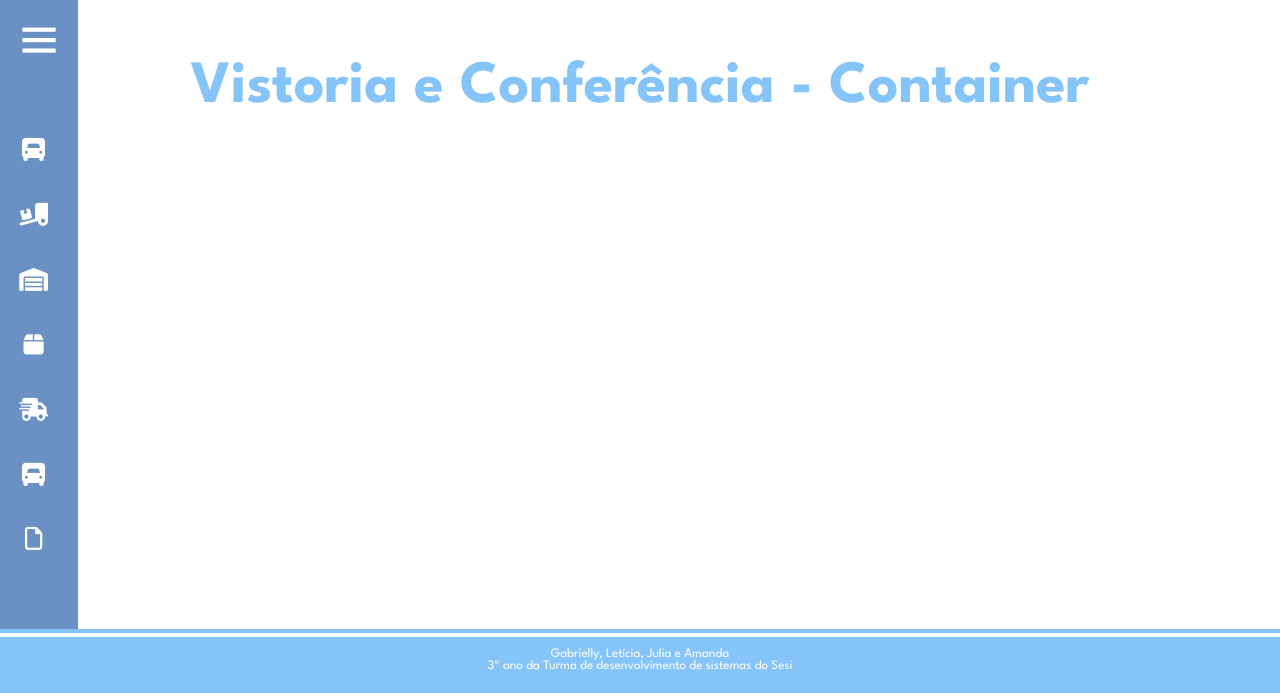
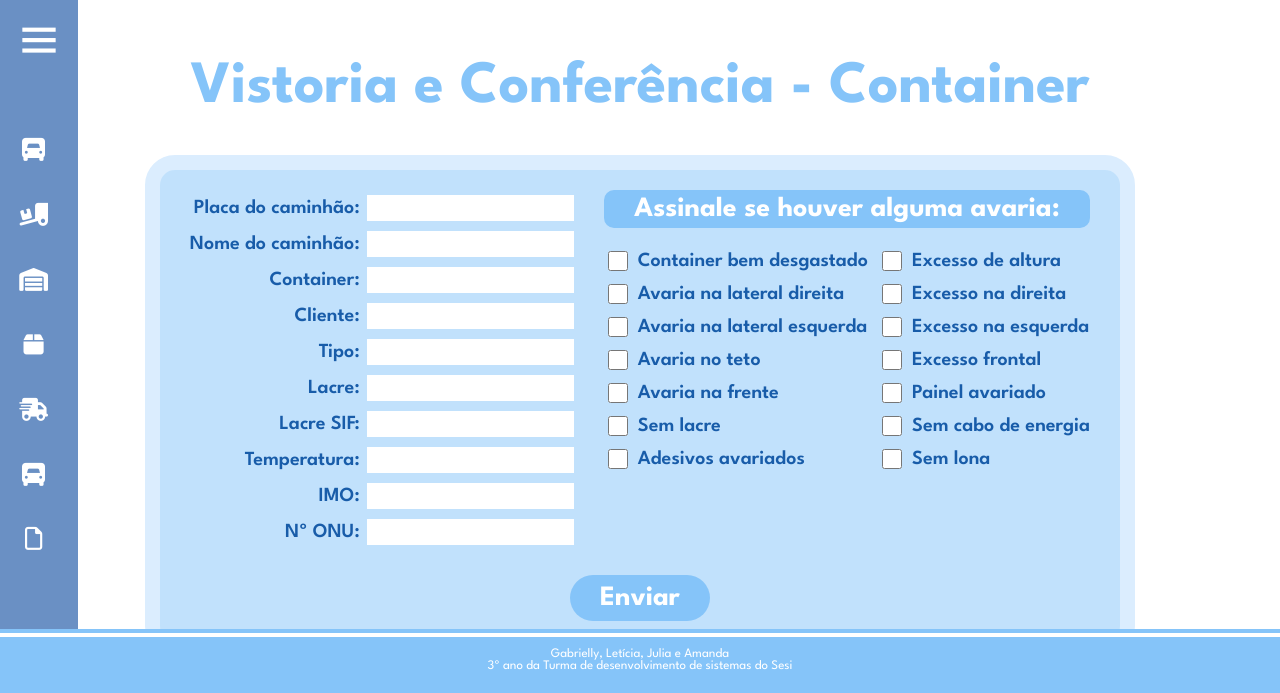
Before and after one commit to gabriellyzgoda/SA, a PHP site: page /container.php in a window 1280 px wide. Shown: the part 107-800 px from the top of the page. Run offline with PHP 8.4, Linux system fonts and the light colour scheme; the visitor is signed in with stand-in values (Sample User, id 1); data comes from the database, SQL or seed files in the repository; some libraries are stand-ins or nearby versions.

Commit message:
vistoria e conferencia feita

```diff
--- a/container.php
+++ b/container.php
@@ -25,6 +25,7 @@ $conexao -> close();?>
     <title>Home Aluno</title>
     <script src="https://kit.fontawesome.com/1317d874ee.js" crossorigin="anonymous"></script>
     <link rel="stylesheet" type="text/css" href="estiloHome.css" media="screen"/>
+    <link rel="stylesheet" type="text/css" href="estiloContainer.css" media="screen"/>
     <link href='https://unpkg.com/boxicons@2.0.7/css/boxicons.min.css' rel='stylesheet'>
     <style>
         @import url('https://fonts.googleapis.com/css2?family=League+Spartan:wght@100..900&display=swap');
@@ -196,6 +197,128 @@ $conexao -> close();?>
          <h1>Vistoria e Conferência - Container</h1>
         </div>
     </div>
+    <div class="linha-vistoria">
+      <div class="quadro-vistoria">
+      <form class="form" method="post" action="" id="" name="" >
+        <div class="quadroForm">
+            <div class="bloco01">
+              <div class="linhasBloco01">
+                <label>Placa do caminhão:</label>
+                <input type="text" name="un" placeholder="">
+              </div>
+              <div class="linhasBloco01">
+                <label>Nome do caminhão:</label>
+                <input type="text" name="un" placeholder="">
+              </div>
+              <div class="linhasBloco01">
+                <label>Container:</label>
+                <input type="text" name="un" placeholder="">
+              </div>
+              <div class="linhasBloco01">
+                <label>Cliente:</label>
+                <input type="text" name="un" placeholder="">
+              </div>
+              <div class="linhasBloco01">
+                <label>Tipo:</label>
+                <input type="text" name="un" placeholder="">
+              </div>
+              <div class="linhasBloco01">
+                <label>Lacre:</label>
+                <input type="text" name="un" placeholder="">
+              </div>
+              <div class="linhasBloco01">
+                <label>Lacre SIF:</label>
+                <input type="text" name="un" placeholder="">
+              </div>
+              <div class="linhasBloco01">
+                <label>Temperatura:</label>
+                <input type="text" name="un" placeholder="">
+              </div>
+              <div class="linhasBloco01">
+                <label>IMO:</label>
+                <input type="text" name="un" placeholder="">
+              </div>
+              <div class="linhasBloco01">
+                <label>Nº ONU:</label>
+                <input type="text" name="un" placeholder="">
+              </div>
+            </div>
+            <div class="bloco02">
+              <div class="bloco02Titulo">
+                <p>Assinale se houver alguma avaria:</p>
+              </div>
+              <div class="bloco02Quadro">
+                <div class="subBloco1">
+                  <div class="linhasSubBloco1">
+                    <input type="checkbox" id="saida" name="saida" />
+                    <label>Container bem desgastado</label>
+                  </div>
+                  <div class="linhasSubBloco1">
+                    <input type="checkbox" id="saida" name="saida" />
+                    <label>Avaria na lateral direita</label>
+                  </div>
+                  <div class="linhasSubBloco1">
+                    <input type="checkbox" id="saida" name="saida" />
+                    <label>Avaria na lateral esquerda</label>
+                  </div>
+                  <div class="linhasSubBloco1">
+                    <input type="checkbox" id="saida" name="saida" />
+                    <label>Avaria no teto</label>
+                  </div>
+                  <div class="linhasSubBloco1">
+                    <input type="checkbox" id="saida" name="saida" />
+                    <label>Avaria na frente</label>
+                  </div>
+                  <div class="linhasSubBloco1">
+                    <input type="checkbox" id="saida" name="saida" />
+                    <label>Sem lacre</label>
+                  </div>
+                  <div class="linhasSubBloco1">
+                    <input type="checkbox" id="saida" name="saida" />
+                    <label>Adesivos avariados</label>
+                  </div>
+                </div>
+                <div class="subBloco2">
+                  <div class="linhasSubBloco2">
+                    <input type="checkbox" id="saida" name="saida" />
+                    <label>Excesso de altura</label>
+                  </div>
+                  <div class="linhasSubBloco2">
+                    <input type="checkbox" id="saida" name="saida" />
+                    <label>Excesso na direita</label>
+                  </div>
+                  <div class="linhasSubBloco2">
+                    <input type="checkbox" id="saida" name="saida" />
+                    <label>Excesso na esquerda</label>
+                  </div>
+                  <div class="linhasSubBloco2">
+                    <input type="checkbox" id="saida" name="saida" />
+                    <label>Excesso frontal</label>
+                  </div>
+                  <div class="linhasSubBloco2">
+                    <input type="checkbox" id="saida" name="saida" />
+                    <label>Painel avariado</label>
+                  </div>
+                  <div class="linhasSubBloco2">
+                    <input type="checkbox" id="saida" name="saida" />
+                    <label>Sem cabo de energia</label>
+                  </div>
+                  <div class="linhasSubBloco2">
+                    <input type="checkbox" id="saida" name="saida" />
+                    <label>Sem lona</label>
+                  </div>
+                </div>
+              </div>
+            </div>
+        </div>
+        <div class="quadroBotao">
+          <input class="" id="pegar" type="submit" value="Enviar"/>
+          </form>
+        </div>
+
+
+      </div>
+    </div>
 
     <footer>
         <div class="linha-footer"><div>
--- /dev/null
+++ b/estiloContainer.css
@@ -0,0 +1,137 @@
+
+
+.linha-vistoria {
+    width: 100%;
+    display: flex;
+    justify-content: center;
+    align-items: center;
+}
+
+.quadro-vistoria {
+    background-color: #c1e1fc;
+    border: 15px solid #dbedfe;
+    border-radius: 30px;
+    height: auto;
+    min-width: 700px;
+    display: flex;
+    flex-direction: column;
+    justify-content: center;
+    align-items: center;
+    padding: 20px 30px;
+}
+
+.quadroForm {
+    display: flex;
+    flex-direction: row;
+}
+
+.bloco01 {
+    display: flex;
+    flex-direction: column;
+    margin-right: 30px;
+}
+
+.bloco01 .linhasBloco01 {
+    display: flex;
+    flex-direction: row;
+    justify-content: end;
+    align-items: center;
+}
+
+.bloco01 .linhasBloco01 input {
+    border: none;
+    margin: 5px 0px 5px 7px;
+    height: 24px;
+    width: 200px;
+    padding-left: 5px;
+}
+
+.bloco01 .linhasBloco01 label {
+    font-size: 20px;
+    font-family: "League Spartan", sans-serif;
+    font-weight: 600;
+    color: #185CA9;
+}
+
+.bloco2 {
+    display: flex;
+    flex-direction: column;
+    justify-content: center;
+}
+
+
+.bloco02Quadro {
+    display: flex;
+    flex-direction: row;
+    justify-content: space-between;
+}
+
+.quadroBotao {
+    display: flex;
+    justify-content: center;
+}
+
+
+.bloco02Titulo{
+    display: flex;
+    justify-content: center;
+    background-color: #85C4F9;
+    padding: 6px 12px;
+    border-radius: 10px;
+    margin-bottom: 20px;
+}
+
+.bloco02Titulo p {
+    color: #fff;
+    font-size: 28px;
+    font-family: "League Spartan", sans-serif;
+    font-weight: 700;
+}
+
+.subBloco1 {
+    margin-right: 10px;
+}
+
+.linhasSubBloco1, .linhasSubBloco2 {
+    margin-bottom: 7px;
+    display: flex;
+    align-items: center;
+}
+
+
+.linhasSubBloco1 label {
+    font-size: 20px;
+    font-family: "League Spartan", sans-serif;
+    font-weight: 600;
+    color: #185CA9;
+}
+
+.linhasSubBloco2 label {
+    font-size: 20px;
+    font-family: "League Spartan", sans-serif;
+    font-weight: 600;
+    color: #185CA9;
+}
+
+.linhasSubBloco1 input, .linhasSubBloco2 input {
+    width: 20px;
+    height: 20px;
+    margin-right: 10px;
+}
+
+.quadroBotao {
+    width: 100%;
+    margin-top: 25px;
+}
+
+
+.quadroBotao input {
+    border: none;
+    background-color: #85C4F9;
+    color: #fff;
+    font-size: 28px;
+    font-family: "League Spartan", sans-serif;
+    font-weight: 700;
+    padding: 10px 30px;
+    border-radius: 30px;
+}
--- a/operacaoMovimentacao.php
+++ b/operacaoMovimentacao.php
@@ -184,7 +184,7 @@ if(!isset($_SESSION['email'])) {
           </thead>
 
           <tbody>
-            <form class="form" method="post" action="" id="formlogin" name="formlogin" >
+            <form class="form" method="post" action="" id="" name="" >
               <tr>
                   <td><input type="text" name="operacao" placeholder=""></td>
                   <td><input type="text" name="un" placeholder=""></td>
```
